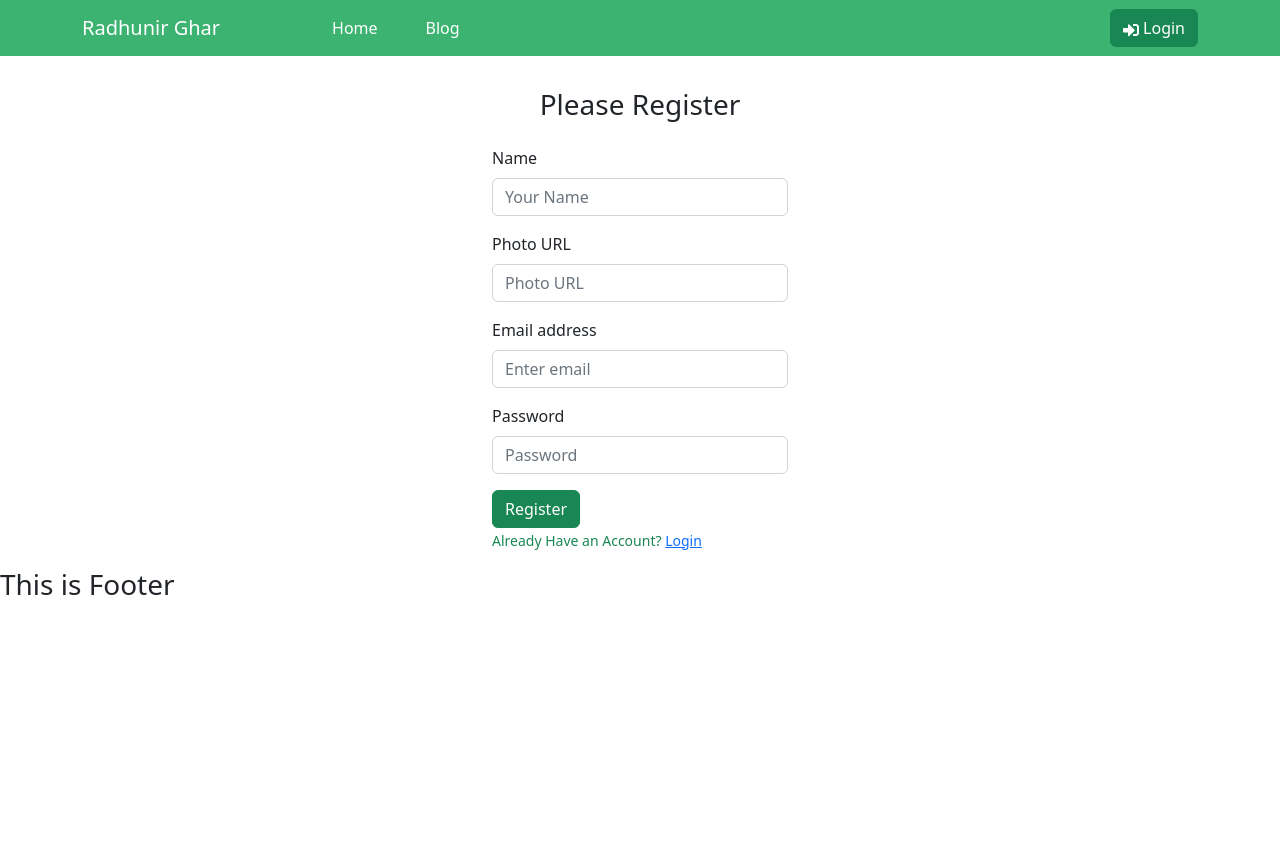
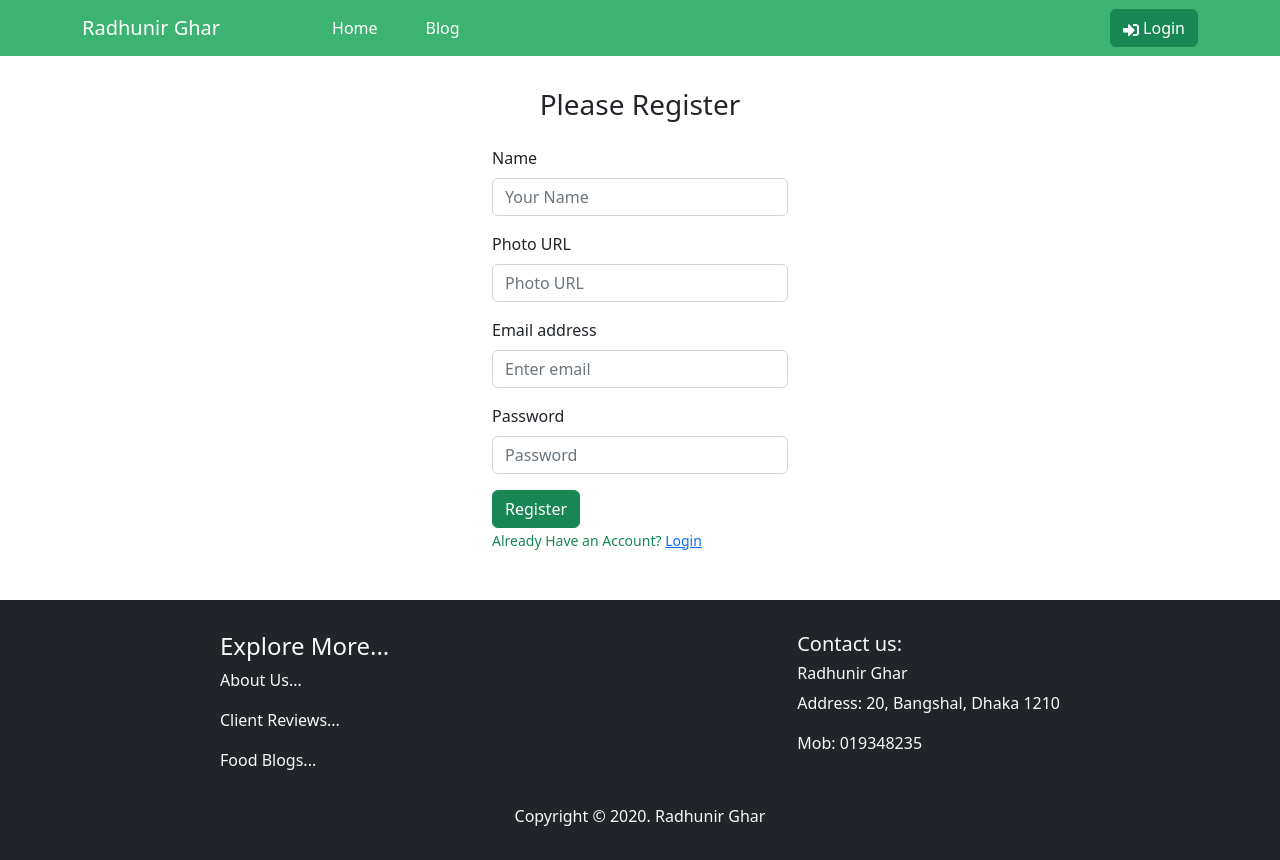
Before and after one commit to anika-aurony/radhunir-ghar-client-side, a React (Vite) app: page /register in a window 1280 px wide. Before the commit the page ends 800 px from the top, so only its background shows below. Built offline with nearby package versions, Linux system fonts and the light colour scheme; no server answers.

Commit message:
footer done   done

```diff
--- a/src/pages/Footer/Footer.jsx
+++ b/src/pages/Footer/Footer.jsx
@@ -2,8 +2,24 @@ import React from 'react';
 
 const Footer = () => {
     return (
-        <div>
-            <h3>This is Footer</h3>
+        <div className='bg-dark mt-5 text-light p-3'>
+            <div className='d-flex justify-content-around mt-3'>
+                <div>
+                    <h4>Explore More...</h4>
+                    <p>About Us...</p>
+                    <p>Client Reviews...</p>
+                    <p>Food Blogs...</p>
+                </div>
+                <div>
+                    <h5>Contact us:</h5>
+                    <h6>Radhunir Ghar</h6>
+
+                    <p>Address: 20, Bangshal, Dhaka 1210</p>
+                    <p>Mob: 019348235</p>
+
+                </div>
+            </div>
+            <p className='text-center mt-3 '> Copyright © 2020. Radhunir Ghar</p>
         </div>
     );
 };
--- a/src/pages/Home/Banner/Banner.jsx
+++ b/src/pages/Home/Banner/Banner.jsx
@@ -5,10 +5,10 @@ const Banner = () => {
     return (
         <div className="card text-dark  " >
             <img src="https://thesimpletravel.com/wp-content/uploads/2022/02/Foods-in-Bangladesh.jpg?ezimgfmt=ng%3Awebp%2Fngcb4%2Frs%3Adevice%2Frscb4-1" className="card-img" alt="..." style={{ height: '450px', opacity: '0.5' }} />
-            <div className='text-center text-success' >
+            <div className='text-center text-dark' >
                 <div className="card-img-overlay ">
-                    <h5 className="card-title p-5" style={{ fontWeight: '600px', fontSize: '60px' }}>Welcome to Radhunir Ghar</h5>
-                    <p className="card-text pt-2" style={{ fontWeight: '500px', fontSize: '25px', color: "#006400" }}>Bangladesh is a country of great cuisine. Its food has been shaped by its diverse history and its particular geography. Bangladeshi cuisine is influenced by Mughlai cuisine and many Persian, Turkish, Arabic, and Indian dishes are popular here. So you can guess how many different tastes you will find on any menu.</p>
+                    <h5 className="card-title p-5" style={{ color: "darkgreen", fontWeight: '600px', fontSize: '60px' }}>Welcome to Radhunir Ghar</h5>
+                    <p className="card-text pt-5" style={{ fontWeight: '500px', fontSize: '20px', color: "darkgreen" }}>Bangladesh is a country of great cuisine. Its food has been shaped by its diverse history and its particular geography. Bangladeshi cuisine is influenced by Mughlai cuisine and many Persian, Turkish, Arabic, and Indian dishes are popular here. So you can guess how many different tastes you will find on any menu.</p>
 
                 </div>
             </div>
--- a/src/pages/Home/Home/Home.jsx
+++ b/src/pages/Home/Home/Home.jsx
@@ -4,7 +4,7 @@ import { useLoaderData } from 'react-router-dom';
 import Chef from '../Chefs/Chef';
 import { Card, Col, Row } from 'react-bootstrap';
 import Popular from './Popular/Popular';
-import Services from '../Services/services';
+
 // import { GrDeliver } from 'react-icons/fa';
 
 const Home = () => {
@@ -30,7 +30,7 @@ const Home = () => {
                 <h3 className='text-success my-5 text-center'>Our Services</h3>
                 <Row xs={1} md={3} className="g-4">
                     <Col>
-                        <Card border="info" style={{ width: '15rem' }}>
+                        <Card border="success" style={{ width: '15rem' }}>
 
                             <Card.Body className='text-center'>
                                 <Card.Img variant="top" src="https://encrypted-tbn0.gstatic.com/images?q=tbn:ANd9GcRGE0p0y9iE7eSnIakLs0BEk36O9AYh44lfHA&usqp=CAU" style={{ height: '100px', width: '100px' }} />
@@ -40,7 +40,7 @@ const Home = () => {
                         </Card>
                     </Col>
                     <Col>
-                        <Card border="info" style={{ width: '15rem' }}>
+                        <Card border="success" style={{ width: '15rem' }}>
 
                             <Card.Body className='text-center'>
                                 <Card.Img variant="top" src="https://cdn-icons-png.flaticon.com/512/1940/1940981.png" style={{ height: '100px', width: '100px' }} />
@@ -51,7 +51,7 @@ const Home = () => {
                         </Card>
                     </Col>
                     <Col>
-                        <Card border="info" style={{ width: '15rem' }}>
+                        <Card border="success" style={{ width: '15rem' }}>
 
                             <Card.Body className='text-center'>
                                 <Card.Img variant="top" src="https://cdn-icons-png.flaticon.com/512/2037/2037551.png" style={{ height: '100px', width: '100px' }} />
--- a/src/pages/Home/Services/Services.jsx
+++ /dev/null
@@ -1,21 +0,0 @@
-import React from 'react';
-import { Card } from 'react-bootstrap';
-
-const Services = () => {
-    return (
-        <div>
-            <Card border="info" style={{ width: '18rem' }}>
-                <Card.Header>Home Delivery</Card.Header>
-                <Card.Body>
-                    <Card.Title>Info Card Title</Card.Title>
-                    <Card.Text>
-                        Some quick example text to build on the card title and make up the
-                        bulk of the card's content.
-                    </Card.Text>
-                </Card.Body>
-            </Card>
-        </div>
-    );
-};
-
-export default Services;
```
